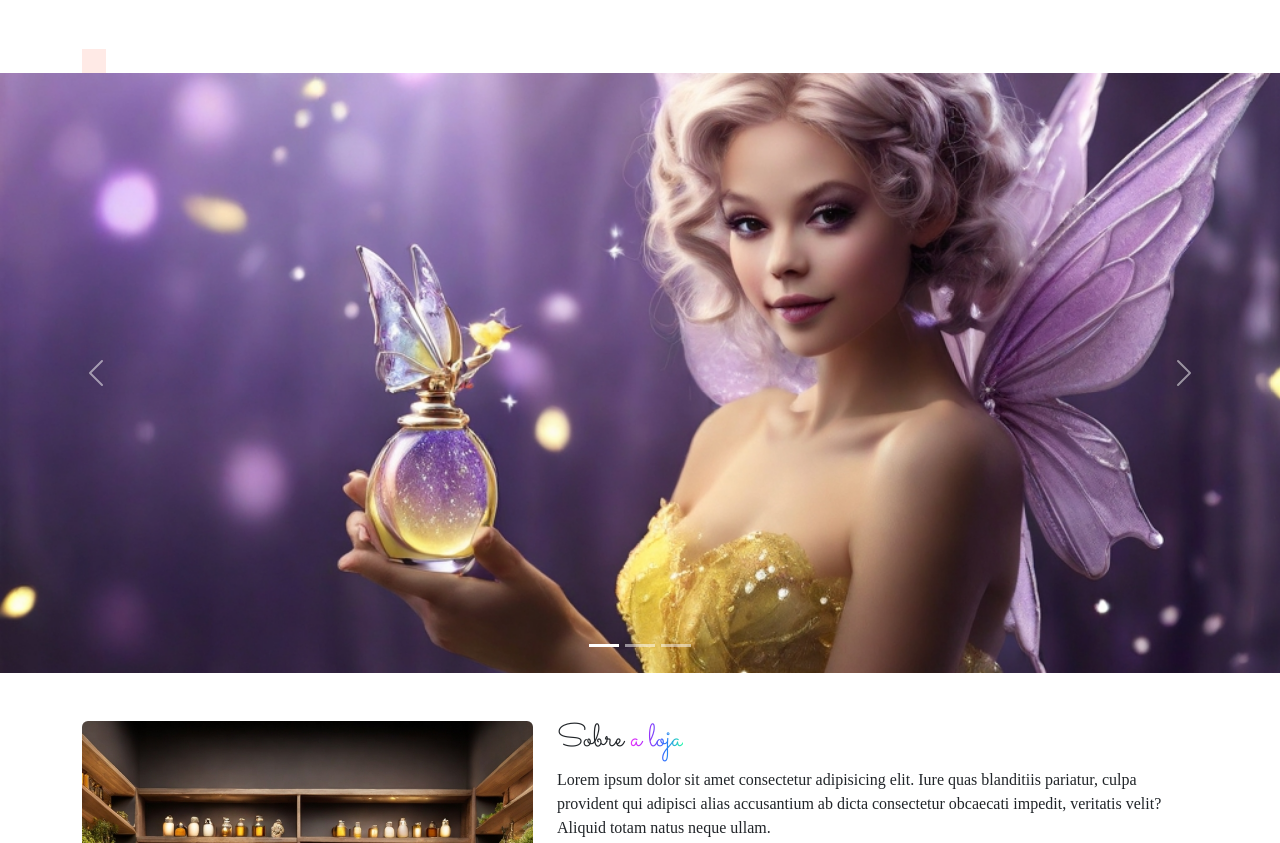
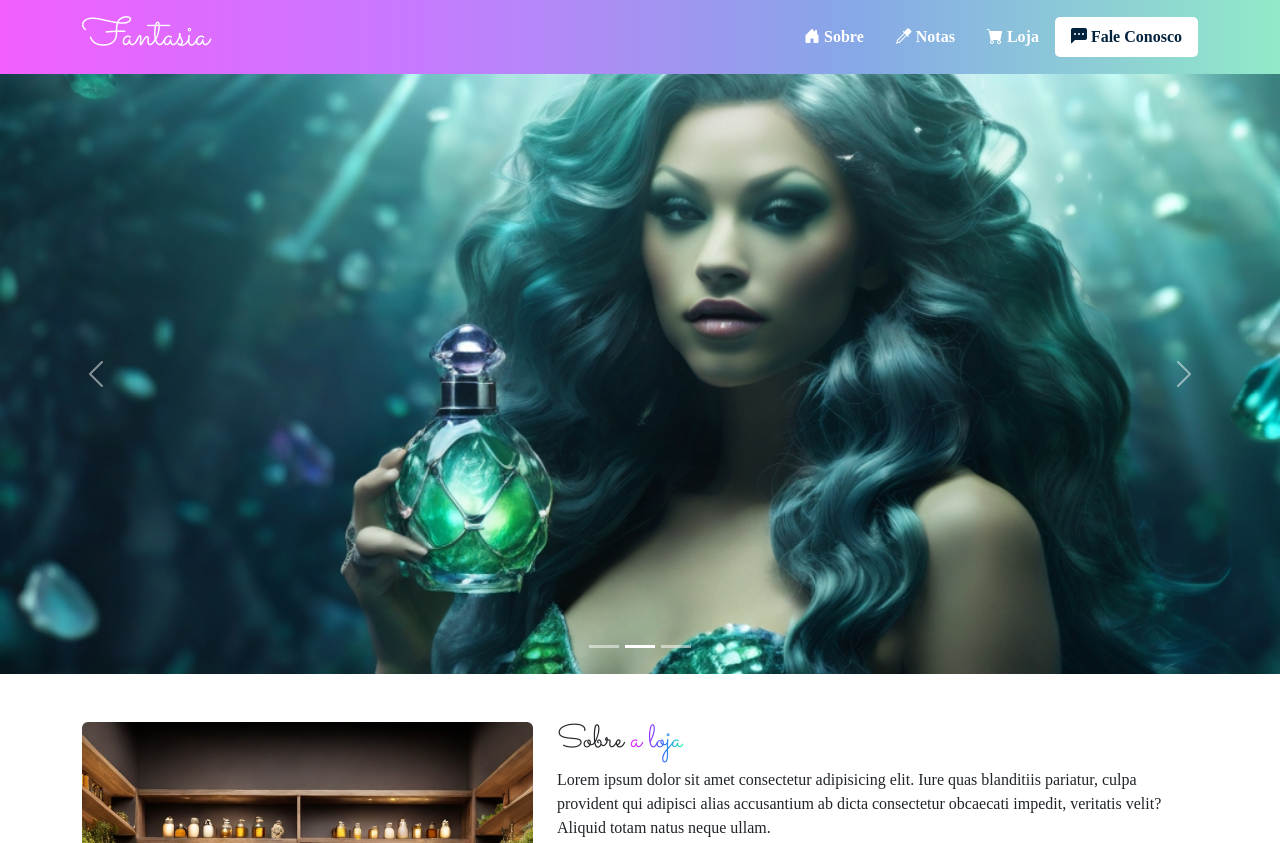
Before and after one commit to saradess/bootstrap_fantasia, a plain HTML site: page index.html in a window 1280 px wide. Shown: the top 843 px of the page. Drawn offline with nearby package versions, Linux system fonts and the light colour scheme; a web font is replaced by a local one.

Commit message:
ajuste na header 15/16/2024

```diff
--- a/index.html
+++ b/index.html
@@ -9,11 +9,10 @@
     <link href="https://fonts.googleapis.com/css2?family=Kdam+Thmor+Pro&family=Pacifico&family=Roboto+Mono:ital,wght@0,100..700;1,100..700&family=Roboto+Slab:wght@100..900&family=Roboto:ital,wght@0,100;0,300;0,400;0,500;0,700;0,900;1,100;1,300;1,400;1,500;1,700;1,900&family=Sacramento&display=swap" rel="stylesheet">
     <link rel="stylesheet" href="https://cdn.jsdelivr.net/npm/bootstrap@5.3.3/dist/css/bootstrap.min.css">
     <link rel="stylesheet" href="https://cdn.jsdelivr.net/npm/bootstrap-icons@1.11.3/font/bootstrap-icons.min.css">
-    <link rel="stylesheet" href="https://stackpath.bootstrapcdn.com/bootstrap/5.3.3/css/bootstrap.min.css">
     <link rel="stylesheet" href="./lib/main.css">
 </head>
 <body>
-    <header id="cabecalho">
+    <header id="cabecalho" class="navbar navbar-expand-md navbar-light bg-light sticky-top">
         <div class="container">
             <h1 class="navbar-brand m-0 section-title fs-1">Fantasia</h1>
             <button class="navbar-toggler" data-bs-toggle="collapse" data-bs-target="#menu">
@@ -411,7 +410,8 @@
     </section>
 </div>
 
-
+<script src="https://cdn.jsdelivr.net/npm/@popperjs/core@2.11.7/dist/umd/popper.min.js"></script>
+<script src="https://cdn.jsdelivr.net/npm/bootstrap@5.3.3/dist/js/bootstrap.min.js"></script>
 <script src="https://code.jquery.com/jquery-3.6.4.js" integrity="sha256-a9jBBRygX1Bh5lt8GZjXDzyOB+bWve9EiO7tROUtj/E=" crossorigin="anonymous"></script>
 <script src="./lib/jquery.mask.min.js"></script>
 <script src="./lib/main.js"></script>
--- a/lib/main.css
+++ b/lib/main.css
@@ -5,6 +5,14 @@ body{
 .custom-carousel-image{
     height: 37.5em;
     object-fit: cover;
+}
+
+.container h1{
+    cursor: default;
+}
+
+.container h1:hover{
+    color: #fff;
 }
 
 .navbar{
```
